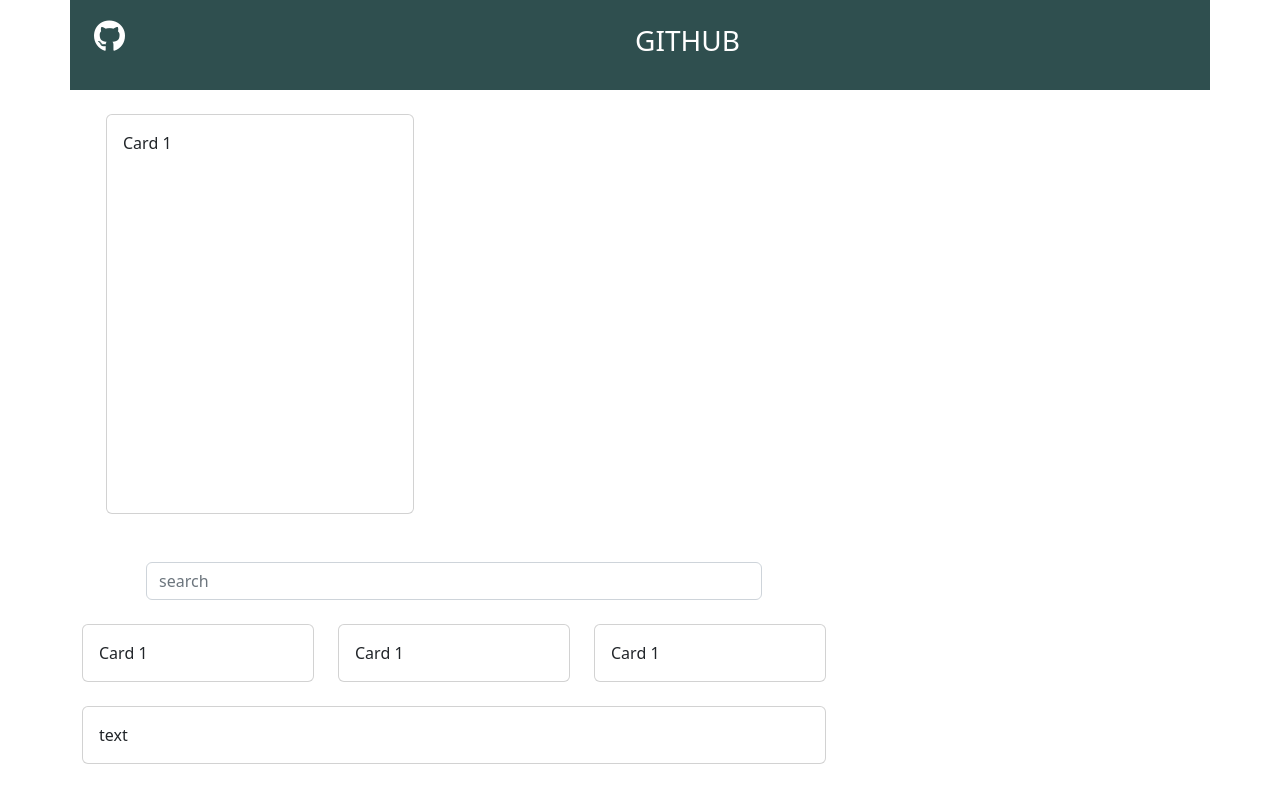
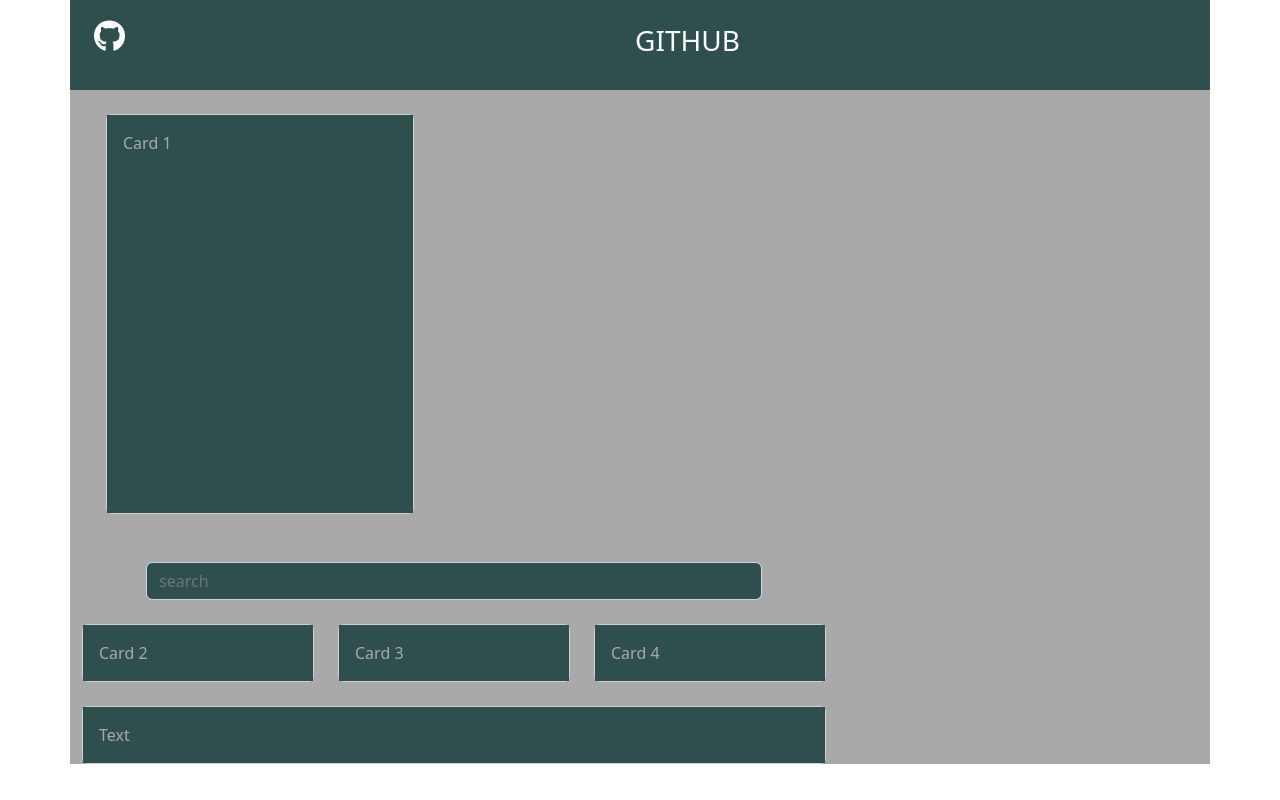
Before and after one commit to reshunevi/github-sample3, a plain HTML site: page day12/index2.html in a window 1280 px wide. Drawn offline with nearby package versions, Linux system fonts and the light colour scheme.

Commit message:
task before submission

```diff
--- a/day12/index2.html
+++ b/day12/index2.html
@@ -30,25 +30,24 @@
             </div>
         </div>
 
-        <div class="col-8 d-flex flex-column">
-            <div class="row mt-4" style="flex:1">
+        <div class="col-8">
+            <div class="row-8 d-flex flex-column">
+                <div class="row mt-4" style="flex:1">
 
-                <div class="col">
-                    <div class="row d-flex justify-content-center align-items-center">
-                        <div class="col-10">
-                            <input class="form-control"
-                                type="search"
-                                placeholder="search">
+                    <div class="col">
+                        <div class="row d-flex justify-content-center align-items-center">
+                            <div class="col-10"><input class="form-control" type="search" placeholder="search">
+                            </div>
                         </div>
                     </div>
                 </div>
-            </div>
+        </div>
 
             <div class="row mt-4" style="flex: 2">
                 <div class="col">
                     <div class="card">
                         <div class="card-body">
-                            Card 1
+                            Card 2
                         </div>
                     </div>
                 </div>
@@ -56,7 +55,7 @@
                 <div class="col">
                     <div class="card">
                         <div class="card-body">
-                            Card 1
+                            Card 3
                         </div>
                     </div>
                 </div>
@@ -64,7 +63,7 @@
                 <div class="col">
                     <div class="card">
                         <div class="card-body">
-                            Card 1
+                            Card 4
                         </div>
                     </div>
                 </div>
@@ -74,7 +73,7 @@
                 <div class="col mt-4">
                     <div class="card">
                         <div class="card-body">
-                            text
+                            Text
                         </div>
                     </div>
                 </div>
--- a/day12/style.css
+++ b/day12/style.css
@@ -1,4 +1,18 @@
 .darkgrey-white{
-    background-color: darkslategray;
-    color: white
+    background-color:darkslategrey;
+    color: white;
 }
+
+.container{
+    background-color:darkgrey;
+}
+
+.card-body{
+    background-color:darkslategrey;
+    color:darkgray;
+}
+
+.form-control{
+    background-color:darkslategray;
+    color:darkgray;
+}
```
